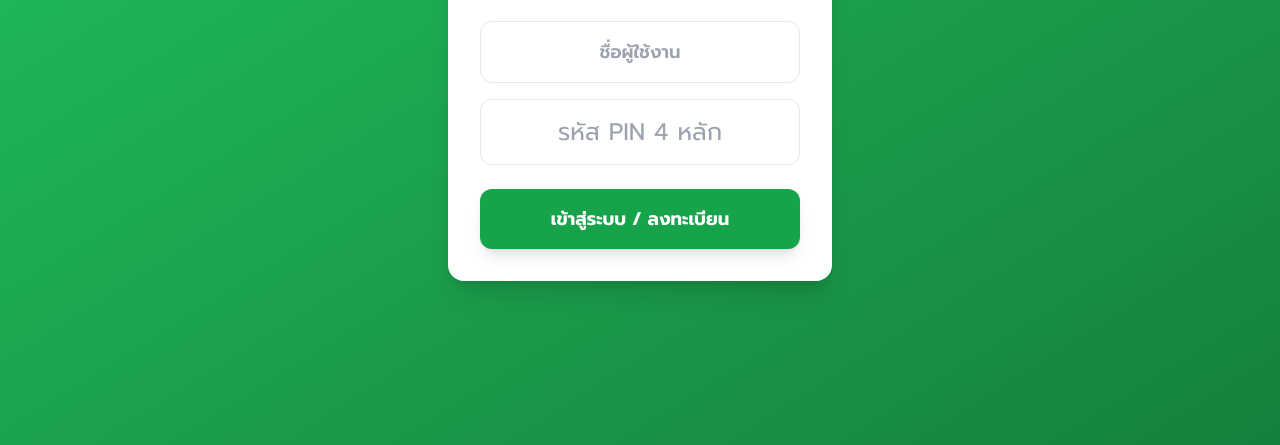
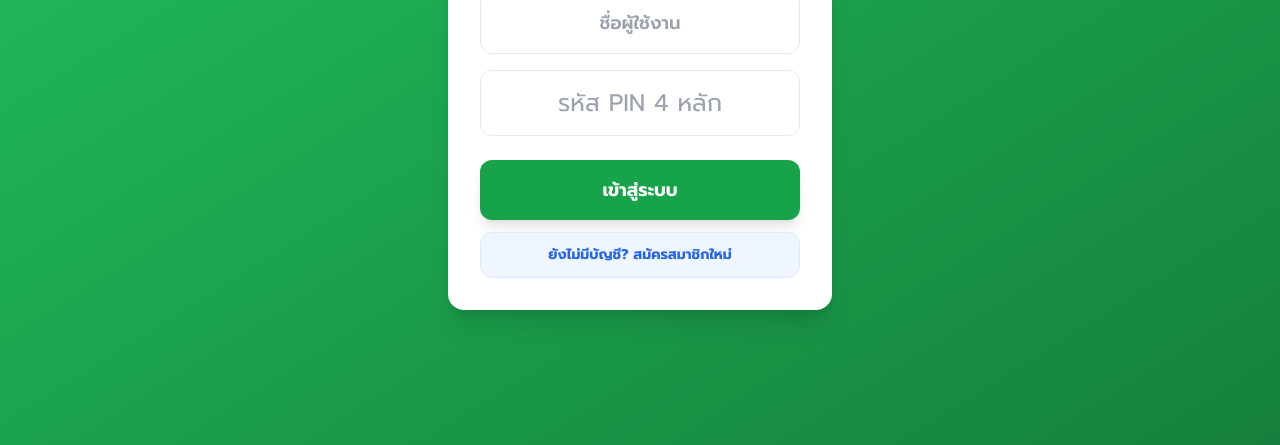
Before and after one commit to mathdevth/suffi-port, a plain HTML site: page index.html in a window 1280 px wide. Shown: the part 355-800 px from the top of the page. Drawn offline with nearby package versions, Linux system fonts and the light colour scheme; some packages are replaced by stand-ins of ours; a script that the page names is missing.

Commit message:
เพิ่มระบบสมัคร

```diff
--- a/index.html
+++ b/index.html
@@ -17,7 +17,7 @@
 </head>
 <body class="text-gray-800">
 
-    <!-- หน้า Auth -->
+    <!-- หน้า Auth (อัปเดตระบบ Cloud Login) -->
     <div id="authScreen" class="min-h-screen flex items-center justify-center bg-gradient-to-br from-green-500 to-green-700 p-4">
         <div class="bg-white p-8 rounded-2xl shadow-xl w-full max-w-sm text-center">
             <div class="w-20 h-20 bg-green-100 rounded-full flex items-center justify-center mx-auto mb-4 shadow-inner"><span class="text-4xl">🌱</span></div>
@@ -25,7 +25,9 @@
             <p class="text-gray-500 mb-6 text-sm">แอปพลิเคชันวิเคราะห์การเงินด้วย AI</p>
             <input type="text" id="authName" placeholder="ชื่อผู้ใช้งาน" class="w-full p-4 border border-gray-200 rounded-xl mb-4 focus:ring-2 focus:ring-green-500 outline-none text-center font-semibold text-lg">
             <input type="password" id="authPin" maxlength="4" placeholder="รหัส PIN 4 หลัก" class="text-center text-2xl w-full p-4 border border-gray-200 rounded-xl mb-6 focus:ring-2 focus:ring-green-500 outline-none">
-            <button onclick="handleAuth()" class="w-full bg-green-600 text-white font-bold p-4 rounded-xl hover:bg-green-700 transition shadow-lg text-lg">เข้าสู่ระบบ / ลงทะเบียน</button>
+
+            <button onclick="handleLogin()" class="w-full bg-green-600 text-white font-bold p-4 rounded-xl hover:bg-green-700 transition shadow-lg text-lg mb-3">เข้าสู่ระบบ</button>
+            <button onclick="handleRegister()" class="w-full bg-blue-50 text-blue-600 font-bold p-3 rounded-xl hover:bg-blue-100 transition text-sm border border-blue-100">ยังไม่มีบัญชี? สมัครสมาชิกใหม่</button>
         </div>
     </div>
 
@@ -43,14 +45,10 @@
 
         <!-- แท็บ 1: Dashboard (พร้อมระบบ AI Insights) -->
         <div id="tab-dashboard" class="p-5 animate-fade-in">
-
-            <!-- 🤖 กล่อง AI วิเคราะห์ด้วยสมการคณิตศาสตร์ -->
             <div class="gradient-ai rounded-2xl shadow-lg p-5 mb-5 text-white relative overflow-hidden">
                 <div class="absolute -right-4 -top-4 opacity-10 text-8xl">🤖</div>
                 <h2 class="font-bold text-sm mb-3 flex items-center"><span class="text-xl mr-2">✨</span> AI Smart Insights</h2>
-
                 <div class="space-y-3 relative z-10">
-                    <!-- SHI Index -->
                     <div class="bg-white/20 p-3 rounded-xl backdrop-blur-sm">
                         <p class="text-xs text-blue-100 mb-1">ดัชนีสุขภาพการเงิน (SHI)</p>
                         <div class="flex items-end justify-between">
@@ -58,14 +56,11 @@
                             <span class="text-xs font-semibold px-2 py-1 bg-white/30 rounded" id="aiShiLevel">-</span>
                         </div>
                     </div>
-
                     <div class="flex gap-3">
-                        <!-- Burn Rate -->
                         <div class="w-1/2 bg-white/20 p-3 rounded-xl backdrop-blur-sm">
                             <p class="text-xs text-blue-100 mb-1">พยากรณ์เงินหมด</p>
                             <h3 class="text-sm font-bold" id="aiBurnRate">กำลังคำนวณ...</h3>
                         </div>
-                        <!-- Intersection -->
                         <div class="w-1/2 bg-white/20 p-3 rounded-xl backdrop-blur-sm">
                             <p class="text-xs text-blue-100 mb-1">พยากรณ์จุดตัดวิกฤต</p>
                             <h3 class="text-sm font-bold text-orange-200" id="aiIntersect">กำลังคำนวณ...</h3>
@@ -74,13 +69,11 @@
                 </div>
             </div>
 
-            <!-- กราฟเส้น (Trend) -->
             <div class="bg-white rounded-2xl shadow-[0_4px_20px_rgba(0,0,0,0.05)] p-4 mb-5 border border-gray-100">
                 <h2 class="font-bold text-gray-700 text-center mb-1 text-sm">แนวโน้มการเงินสะสม (รายวัน)</h2>
                 <div class="relative h-48 w-full"><canvas id="trendChart"></canvas></div>
             </div>
 
-            <!-- กราฟวงกลม -->
             <div class="bg-white rounded-2xl shadow-[0_4px_20px_rgba(0,0,0,0.05)] p-4 mb-5 border border-gray-100 flex items-center">
                 <div class="w-1/2 relative h-32"><canvas id="expenseChart"></canvas></div>
                 <div class="w-1/2 pl-4 text-xs space-y-2">
@@ -90,7 +83,6 @@
                 </div>
             </div>
 
-            <!-- ประวัติล่าสุด -->
             <div class="flex justify-between items-center mb-3">
                 <h2 class="font-bold text-gray-700 text-sm">ประวัติล่าสุด</h2>
                 <button onclick="refreshData()" class="text-xs text-blue-600 bg-blue-50 px-3 py-1.5 rounded-lg flex items-center font-semibold">
@@ -179,7 +171,7 @@
 
     <!-- ================= JavaScript ================= -->
     <script>
-        // *** 1. นำ URL API อันใหม่มาใส่ตรงนี้ ***
+        // *** 1. นำ URL API อันใหม่จาก Google Apps Script มาใส่ตรงนี้ ***
         const API_URL = "https://script.google.com/macros/s/AKfycby03sXXVMH13Y0V90HE0p8PQE-1AxgkTdknvjh4jIUPiNihsR9mFbLyzx1zQfWXIRcl/exec";
 
         let expenseChartObj = null;
@@ -198,24 +190,47 @@
             }
         };
 
-        // --- ระบบ Auth ---
-        function handleAuth() {
+        // --- ระบบ Cloud Auth (Login & Register ผ่าน Google Sheets) ---
+        function handleLogin() {
             const name = document.getElementById('authName').value.trim();
             const pin = document.getElementById('authPin').value;
             if(!name || pin.length !== 4) return Swal.fire('ข้อมูลไม่ครบ', 'ระบุชื่อและ PIN 4 หลัก', 'warning');
 
-            let users = JSON.parse(localStorage.getItem('suffiUsers')) || [];
-            let validUser = users.find(u => u.name === name);
-            if(validUser) {
-                if(validUser.pin === pin) { loginSuccess(name); }
-                else { Swal.fire('ผิดพลาด', 'รหัส PIN ไม่ถูกต้อง', 'error'); }
-            } else {
-                users.push({ name: name, pin: pin });
-                localStorage.setItem('suffiUsers', JSON.stringify(users));
-                loginSuccess(name);
-                Swal.fire('ยินดีต้อนรับ', 'สร้างบัญชีเรียบร้อย', 'success');
-            }
+            Swal.fire({ title: 'กำลังตรวจสอบข้อมูล...', allowOutsideClick: false, didOpen: () => { Swal.showLoading() } });
+
+            fetch(API_URL, {
+                method: 'POST', redirect: 'follow', headers: { "Content-Type": "text/plain;charset=utf-8" },
+                body: JSON.stringify({ action: 'login', username: name, pin: pin })
+            }).then(res => res.json()).then(result => {
+                if(result.status === 'success') {
+                    Swal.close();
+                    loginSuccess(name);
+                } else {
+                    Swal.fire('ผิดพลาด', result.message, 'error');
+                }
+            }).catch(e => Swal.fire('ผิดพลาด', 'เชื่อมต่อฐานข้อมูลขัดข้อง', 'error'));
         }
+
+        function handleRegister() {
+            const name = document.getElementById('authName').value.trim();
+            const pin = document.getElementById('authPin').value;
+            if(!name || pin.length !== 4) return Swal.fire('ข้อมูลไม่ครบ', 'ระบุชื่อและ PIN 4 หลัก', 'warning');
+
+            Swal.fire({ title: 'กำลังสร้างบัญชี...', allowOutsideClick: false, didOpen: () => { Swal.showLoading() } });
+
+            fetch(API_URL, {
+                method: 'POST', redirect: 'follow', headers: { "Content-Type": "text/plain;charset=utf-8" },
+                body: JSON.stringify({ action: 'register', username: name, pin: pin })
+            }).then(res => res.json()).then(result => {
+                if(result.status === 'success') {
+                    Swal.fire('สำเร็จ', 'สร้างบัญชีเรียบร้อย', 'success');
+                    loginSuccess(name);
+                } else {
+                    Swal.fire('ผิดพลาด', result.message, 'error');
+                }
+            }).catch(e => Swal.fire('ผิดพลาด', 'เชื่อมต่อฐานข้อมูลขัดข้อง', 'error'));
+        }
+
         function loginSuccess(name) {
             currentUser = name; localStorage.setItem('activeUser', currentUser);
             document.getElementById('authName').value = ""; document.getElementById('authPin').value = "";
@@ -223,8 +238,10 @@
             document.getElementById('authScreen').classList.add('hidden'); document.getElementById('mainApp').classList.remove('hidden');
             setTxType('income'); loadDashboardData(); renderWishlist();
         }
+
         function logout() { localStorage.removeItem('activeUser'); location.reload(); }
 
+        // --- ระบบแสดงผล UI ต่างๆ ---
         function showTab(tabName) {
             ['dashboard', 'record', 'plan'].forEach(tab => {
                 document.getElementById('tab-' + tab).classList.add('hidden');
@@ -234,7 +251,6 @@
             document.getElementById('nav-' + tabName).classList.replace('text-gray-400', 'text-green-600');
         }
 
-        // --- ตั้งค่าฟอร์ม ---
         function setTxType(type) {
             document.getElementById('txType').value = type;
             const catSelect = document.getElementById('category');
@@ -256,7 +272,6 @@
             }
         }
 
-        // --- ฟอร์ม Submit ---
         document.getElementById('recordForm').addEventListener('submit', function(e) {
             e.preventDefault();
             const txDate = document.getElementById('txDate').value;
@@ -312,7 +327,7 @@
             Swal.fire({ title: loadingMsg, allowOutsideClick: false, didOpen: () => { Swal.showLoading() } });
             fetch(API_URL, { method: 'POST', redirect: 'follow', headers: { "Content-Type": "text/plain;charset=utf-8" }, body: JSON.stringify(payload) })
             .then(res => res.json()).then(result => {
-                Swal.fire('สำเร็จ!', 'บันทึกข้อมูลเรียบร้อย', 'success');
+                Swal.fire('สำเร็จ!', 'อัปเดตข้อมูลเรียบร้อย', 'success');
                 if(payload.action === 'add') document.getElementById('recordForm').reset();
                 loadDashboardData();
             }).catch(error => Swal.fire('ผิดพลาด', 'เชื่อมต่อขัดข้อง', 'error'));
@@ -375,7 +390,6 @@
 
                 let balance = totalIncome - totalExpense - totalSavings;
 
-                // 🚀 ส่วนการประมวลผล AI Smart Insights 🚀
                 calculateAI_Insights(dailyStats, totalIncome, totalExpense, totalSavings, totalNeeds, totalWants, balance);
 
                 updateExpensePie(totalNeeds, totalWants, totalSavings);
@@ -388,21 +402,17 @@
             });
         }
 
-        // ================= 🤖 ฟังก์ชันคำนวณ AI (สมการคณิตศาสตร์) =================
         function calculateAI_Insights(dailyStats, totalIn, totalOut, totalSave, totalNeed, totalWant, balance) {
             let daysActive = Object.keys(dailyStats).length || 1;
             let avgIn = totalIn / daysActive;
             let avgOut = totalOut / daysActive;
 
-            // 1. ดัชนีสุขภาพการเงิน (SHI Model)
             let shiScore = 0;
             let shiLevel = "รอข้อมูล";
             if (totalIn > 0) {
-                // คำนวณแบบถ่วงน้ำหนัก (คะแนนเริ่มต้น 50, หักลบจากความเบี่ยงเบนของสัดส่วนอุดมคติ 50/30/20)
                 let needRatio = totalNeed / totalIn;
                 let wantRatio = totalWant / totalIn;
                 let saveRatio = totalSave / totalIn;
-
                 shiScore = 50 + (saveRatio * 100) + ((0.5 - Math.abs(needRatio - 0.5)) * 40) - (wantRatio * 100);
                 shiScore = Math.max(0, Math.min(100, shiScore)).toFixed(0);
 
@@ -414,7 +424,6 @@
             document.getElementById('aiShiScore').innerHTML = `${shiScore}<span class="text-sm font-normal">/100</span>`;
             document.getElementById('aiShiLevel').innerText = shiLevel;
 
-            // 2. สมการพยากรณ์เงินหมด (Burn Rate) : x = c / m
             if (balance > 0 && avgOut > 0) {
                 let daysLeft = (balance / avgOut).toFixed(1);
                 document.getElementById('aiBurnRate').innerHTML = `<span class="text-xl font-bold">${daysLeft}</span> วัน`;
@@ -424,16 +433,13 @@
                 document.getElementById('aiBurnRate').innerHTML = `ปลอดภัย ✅`;
             }
 
-            // 3. จุดตัดวิกฤต (System of Linear Equations)
             if (avgOut > avgIn && balance > 0) {
-                // หาระยะเวลาที่แกนรายจ่าย (ความชันสูงกว่า) จะพุ่งชนแกนรายรับ (y1 = y2)
                 let intersectDays = (balance / (avgOut - avgIn)).toFixed(0);
                 document.getElementById('aiIntersect').innerHTML = `ติดลบใน <span class="text-red-300 text-xl font-bold">${intersectDays}</span> วัน`;
             } else {
                 document.getElementById('aiIntersect').innerHTML = `<span class="text-green-300">ไม่มีแนวโน้มติดลบ ✅</span>`;
             }
         }
-        // =========================================================================
 
         function updateBudgetTable(balance) {
             document.getElementById('currentBalance').innerText = `${balance.toLocaleString()} ฿`;
```
